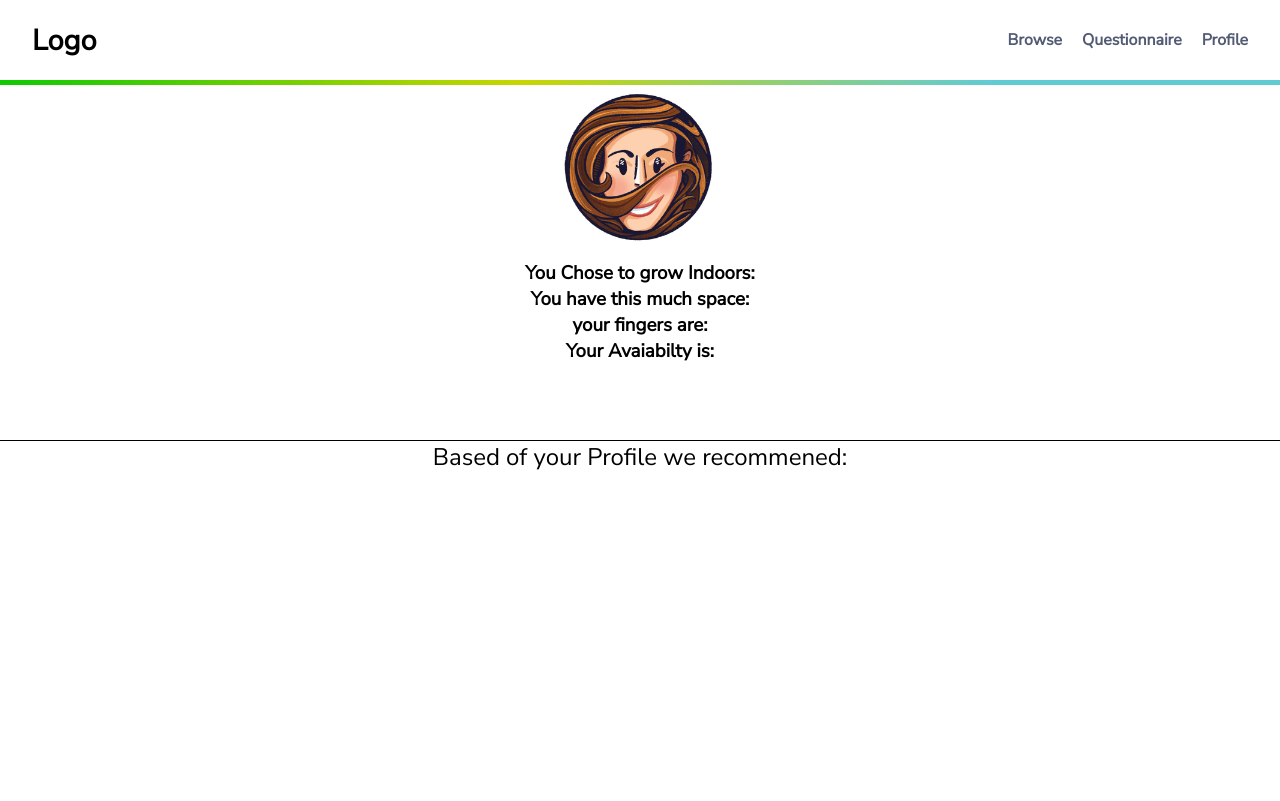
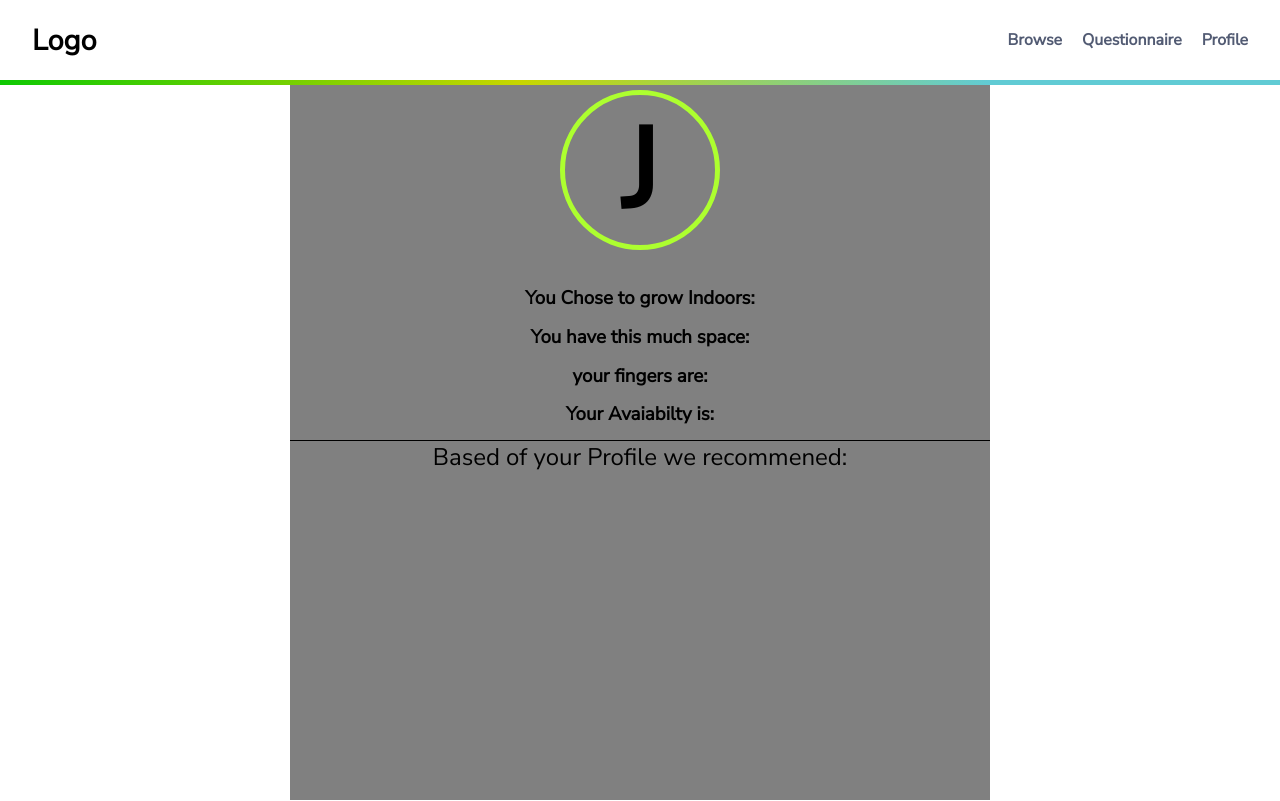
Before and after one commit to SchoolOfCode/w15_collaborative-react-project-fruit-veggie-grow-pro-team-i, a React (Create React App) app in the folder veggie_fruit_growpros/: page / in a window 1280 px wide. Both pictures are taken after a click on the element "Profile". Built offline with nearby package versions, Linux system fonts and the light colour scheme.

Commit message:
added a little style to the profile menu

```diff
--- a/veggie_fruit_growpros/src/App.css
+++ b/veggie_fruit_growpros/src/App.css
@@ -13,17 +13,3 @@ p{
 h2{
   font-weight: 400;
 }
-
-footer{
-  display: flex;
-  justify-content: space-evenly;
-  align-items: center;
-  height: 25vh;
-  background-color: #ceefcd;
-  background-image: linear-gradient(90deg, #ceefcd 0%, #ffffff 100%);
-  cursor: pointer;
-}
-
-footer h3{
-  color: green;
-}
--- a/veggie_fruit_growpros/src/components/BrowsePage/BrowsePage.js
+++ b/veggie_fruit_growpros/src/components/BrowsePage/BrowsePage.js
@@ -4,7 +4,7 @@ import PopUp from "./popup/PopUp"
 import Hero from "../Hero"
 import LandingInfoBlock  from "./LandingInfoBlock/LandingInfoBlock"
 import SortButtons from "./SortButtons";
-import Footer from "../Footer";
+import Footer from "../Footer/Footer";
 import Weather from "./weatherSection/Weather"
 
 
--- /dev/null
+++ b/veggie_fruit_growpros/src/components/Footer/Footer.css
@@ -0,0 +1,13 @@
+footer{
+  display: flex;
+  justify-content: space-evenly;
+  align-items: center;
+  height: 25vh;
+  background-color: #ceefcd;
+  background-image: linear-gradient(90deg, #ceefcd 0%, #ffffff 100%);
+  cursor: pointer;
+}
+
+footer h3{
+  color: green;
+}
--- a/veggie_fruit_growpros/src/components/Footer.js
+++ b/veggie_fruit_growpros/src/components/Footer/Footer.js
@@ -1,3 +1,4 @@
+import "./Footer.css"
 const Footer = () => {
   return (
     <footer>
--- a/veggie_fruit_growpros/src/components/ProfilePage/ProfilePage.js
+++ b/veggie_fruit_growpros/src/components/ProfilePage/ProfilePage.js
@@ -1,5 +1,5 @@
 import "./profile.css"
-import profileIMG from "../images/profile.png"
+
 import { useEffect, useState } from "react"
 
 import potato from "../images/potatoes.jpg"
@@ -76,31 +76,26 @@ useEffect(()=>{
 },[changePage])
 
 
-
-
-
-
-
-
   return changePage === "Profile"?(
     <div className="ProfilePage">
       <header className="ProfilePage__header">
         <div className="ProfilePage__header__imgCont">
-          <img src={profileIMG} alt="" />
+          <h1 className="ProfilePage__header__imgCont__border">J</h1>
         </div>
         <section className="ProfilePage__header__InfoContainer">
           <h1>{localStorage.getItem("name")}</h1>{/* NAME GOES HERE */}
+
           <h3>You Chose to grow Indoors: {localStorage.getItem("Indoors")}</h3>{/* you will be growing indoors/outdoors */}
           <h3>You have this much space: {LocSpace}</h3>{/* you have this much space */}
           <h3>your fingers are:{localStorage.getItem("diffic")}</h3>{/* your are this experienced */}
           <h3>Your Avaiabilty is:{localStorage.getItem("time")}</h3>{/* your have this much time */}
         </section>
       </header>
-      <main className="ProfilePage__main">
+      <article className="ProfilePage__main">
         <h2>Based of your Profile we recommened:</h2>
         <h1>{VegTitle}</h1>
         <img src={choseImg} alt="" />
-      </main>
+      </article>
     </div>
    ):<></>
 }
--- a/veggie_fruit_growpros/src/components/ProfilePage/profile.css
+++ b/veggie_fruit_growpros/src/components/ProfilePage/profile.css
@@ -1,23 +1,37 @@
 .ProfilePage{
   height: 90vh;
-  max-width: 100vw;
+  max-width: 700px;
+  margin-left: auto;
+  margin-right: auto;
+  background-color: grey;
 }
 .ProfilePage__header{
   height: 50%;
   border-bottom: solid thin;
 }
 .ProfilePage__header__imgCont{
+  display: flex;
+  justify-content: center;
+  align-items: center;
   height: 50%;
+
 }
-.ProfilePage__header__imgCont img{
-  max-width:100%;
-  max-height:100%;
+.ProfilePage__header__imgCont__border{
+
+  border: solid thick greenyellow;
+  width: 150px;
+  height: 150px;
+  border-radius: 100px;
+  text-align: center;
+  font-size: 7rem;
 }
+
 .ProfilePage__header__InfoContainer{
   display: flex;
   flex-direction: column;
-  justify-content: center;
+  justify-content: space-evenly;
   align-items: center;
+  height: 50%;
 }
 .ProfilePage__header__InfoContainer h3{
   width: 50%;
--- a/veggie_fruit_growpros/src/components/Questionnaire/Input/Input.js
+++ b/veggie_fruit_growpros/src/components/Questionnaire/Input/Input.js
@@ -31,9 +31,9 @@ const Input = ({header,header2,quest1,quest2,quest3}) => {
             </input>
 
             <select selected="selected" data-set={"indoors-outdoors"} style={{display:quest2}} onChange={(e)=>{getUserValue(e.target)}} name="" id="">
-                <option value="false"></option>
-                <option value="true">indoors</option>
-                <option value="false">outdoors</option>
+                <option value="false's"></option>
+                <option value="indoor's">indoors</option>
+                <option value="outdoors">outdoors</option>
             </select>
 
             <select data-set={"difficulty"} onChange={(e)=>{getUserValue(e.target)}} style={{display:quest3}} name="space" id="">
--- a/veggie_fruit_growpros/src/components/Questionnaire/questionnaire.css
+++ b/veggie_fruit_growpros/src/components/Questionnaire/questionnaire.css
@@ -60,6 +60,7 @@
 }
 .QInputBoxsContainer-InputBoxs{
     width: 50%;
+    height: 24px;
     text-align: center;
 }
 .QButtonContainer{
```
